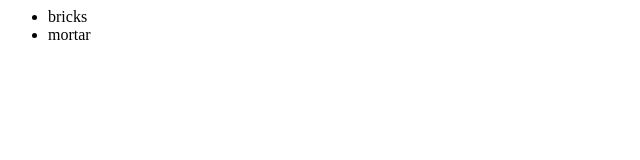
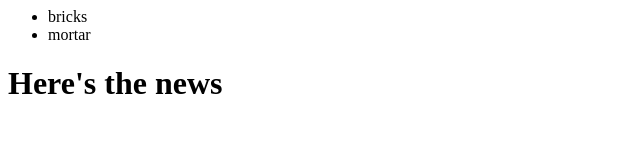
Before and after one commit to nikefootbag/newGitTest, a plain HTML site: page index.html in a window 1280 px wide. Shown: the whole page, without its empty margins (0-640 px from the left). Drawn offline with Linux system fonts and the light colour scheme.

Commit message:
Added news section h1 header

```diff
--- a/index.html
+++ b/index.html
@@ -16,5 +16,7 @@
 
 		</div>
 
+		<h1>Here's the news</h1>
+
 	</body>
 </html>
```
